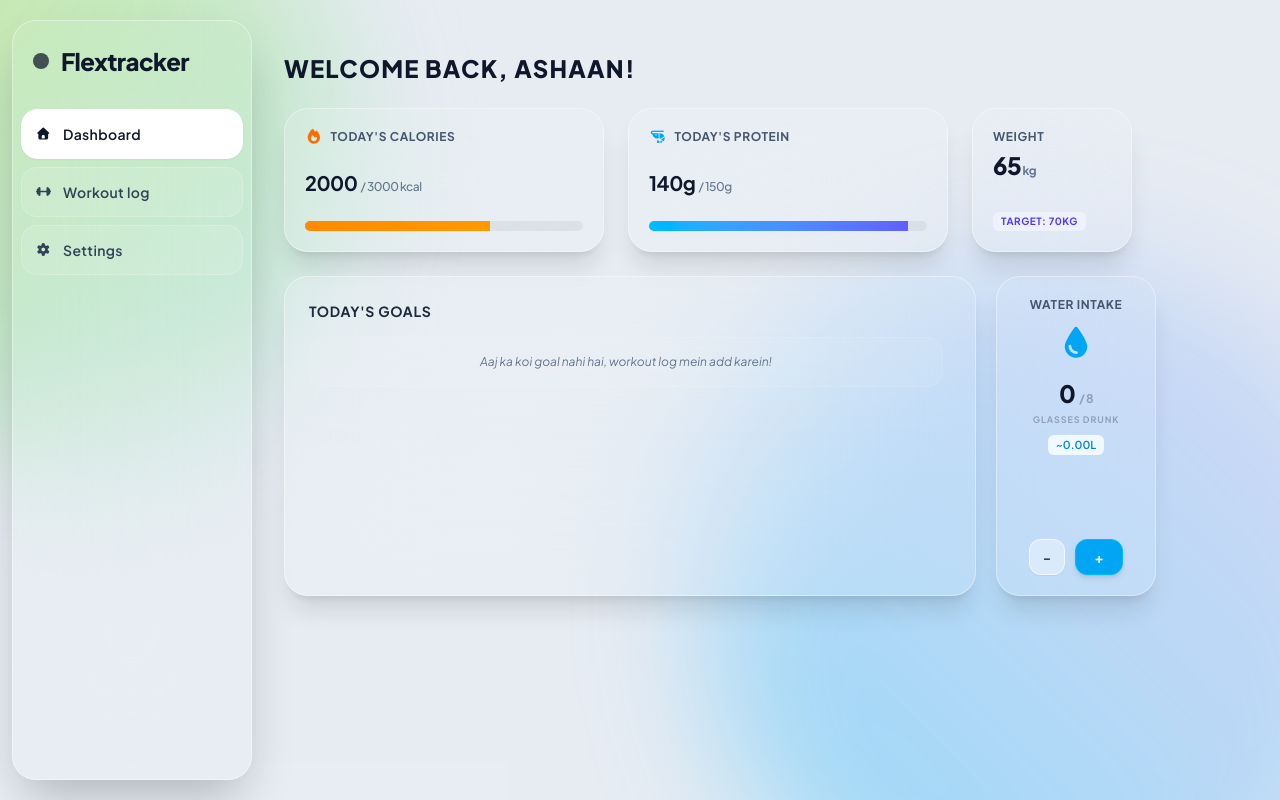
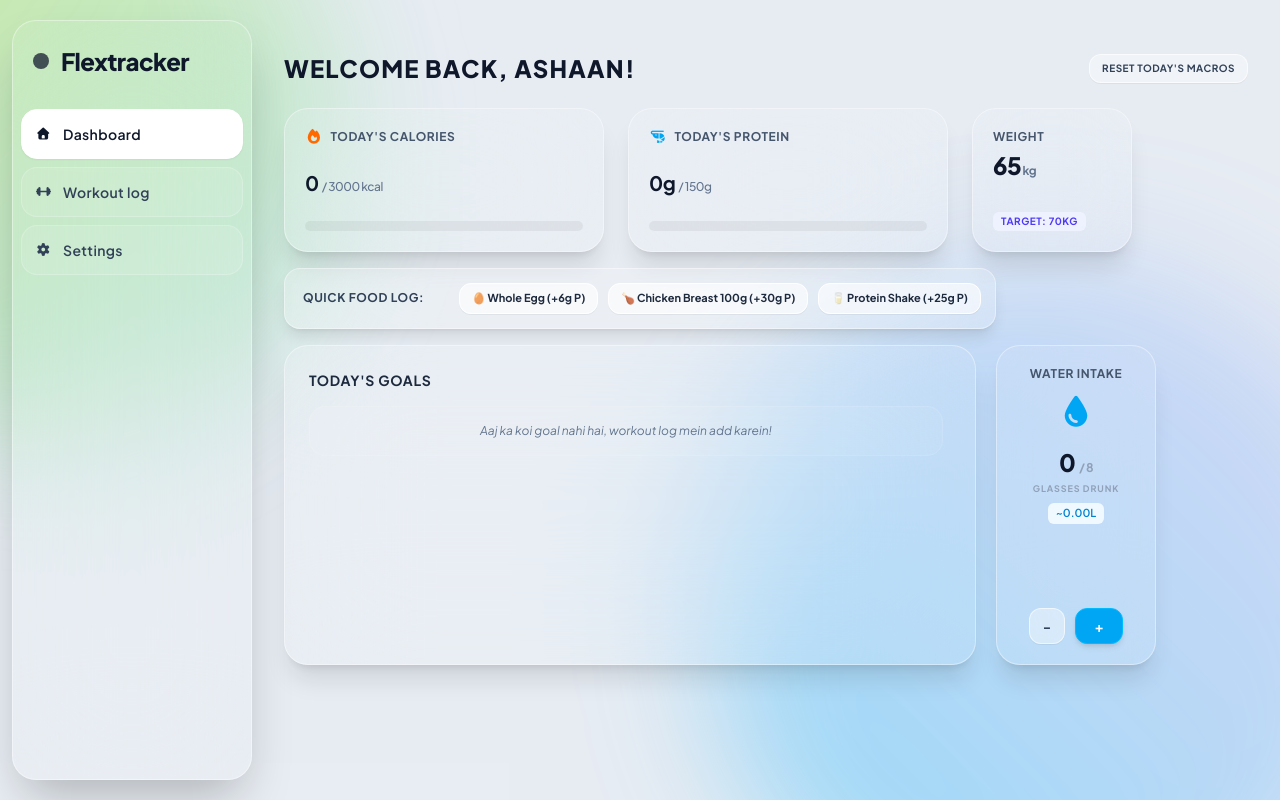
Before and after one commit to ashaanpy-web/Flex-tracker, a React (Vite) app: page / in a window 1280 px wide. Built offline with nearby package versions, Linux system fonts and the light colour scheme.

Commit message:
added quick macros

```diff
--- a/src/App.jsx
+++ b/src/App.jsx
@@ -4,17 +4,21 @@ import "./index.css";
 export default function App() {
   const [activeTab, setActiveTab] = useState("dashboard");
 
-  // 1. 💾 LOCAL STORAGE SE INITIAL DATA LOAD KARNA
+  // 💾 LOCAL STORAGE SE INITIAL DATA LOAD KARNA
   const [profileName, setProfileName] = useState(() => {
     return localStorage.getItem("flex_profileName") || "Ashaan";
   });
 
-  const [currentCalorie, setCalorie] = useState(2000); // Daily intake resets generally, but targets stay
+  const [currentCalorie, setCalorie] = useState(() => {
+    return Number(localStorage.getItem("flex_currentCalorie")) || 0;
+  });
   const [targetCalorie, setTargetCalorie] = useState(() => {
     return Number(localStorage.getItem("flex_targetCalorie")) || 3000;
   });
 
-  const [currentProtein, setProtein] = useState(140);
+  const [currentProtein, setProtein] = useState(() => {
+    return Number(localStorage.getItem("flex_currentProtein")) || 0;
+  });
   const [targetProtein, setTargetProtein] = useState(() => {
     return Number(localStorage.getItem("flex_targetProtein")) || 150;
   });
@@ -44,12 +48,17 @@ export default function App() {
     protein: false,
   });
 
-  // 2. 💾 EFFECT: DATA KO LOCAL STORAGE MEIN SAVE KARNA
+  // 💾 EFFECT: DATA KO LOCAL STORAGE MEIN SAVE KARNA
   useEffect(() => {
     localStorage.setItem("flex_profileName", profileName);
     localStorage.setItem("flex_targetCalorie", targetCalorie.toString());
     localStorage.setItem("flex_targetProtein", targetProtein.toString());
   }, [profileName, targetCalorie, targetProtein]);
+
+  useEffect(() => {
+    localStorage.setItem("flex_currentCalorie", currentCalorie.toString());
+    localStorage.setItem("flex_currentProtein", currentProtein.toString());
+  }, [currentCalorie, currentProtein]);
 
   useEffect(() => {
     localStorage.setItem("flex_waterGlasses", waterGlasses.toString());
@@ -140,14 +149,26 @@ export default function App() {
     setRepsInput("");
   };
 
-  // 🗑️ DELETE WORKOUT LOGIC (Bonus clean feature)
   const handleDeleteWorkout = (id) => {
     setWorkoutList(workoutList.filter((item) => item.id !== id));
   };
 
+  // WATER ACTIONS
   const addWaterGlass = () => setWaterGlasses((prev) => prev + 1);
   const removeWaterGlass = () =>
     setWaterGlasses((prev) => Math.max(0, prev - 1));
+
+  // 🥩 QUICK MACROS LOGGER LOGIC
+  const handleQuickLog = (cal, prot) => {
+    setCalorie((prev) => prev + cal);
+    setProtein((prev) => prev + prot);
+  };
+
+  // RESET DAILY INTAKE BUTTON (Bonus function for testing)
+  const handleResetIntake = () => {
+    setCalorie(0);
+    setProtein(0);
+  };
 
   const handleSaveName = () => {
     if (tempName.trim()) setProfileName(tempName);
@@ -242,9 +263,17 @@ export default function App() {
           {/* 🟢 DASHBOARD VIEW */}
           {activeTab == "dashboard" && (
             <div className="animate-in fade-in duration-300 slide-in-from-bottom-2">
-              <h1 className="text-2xl font-black tracking-wider text-slate-900 uppercase mb-2">
-                WELCOME BACK, {profileName}!
-              </h1>
+              <div className="flex justify-between items-center mb-2">
+                <h1 className="text-2xl font-black tracking-wider text-slate-900 uppercase">
+                  WELCOME BACK, {profileName}!
+                </h1>
+                <button
+                  onClick={handleResetIntake}
+                  className="text-[10px] font-bold tracking-wider uppercase bg-white/40 border border-white/60 text-slate-700 px-3 py-1.5 rounded-xl hover:bg-red-50 hover:text-red-600 hover:border-red-200 transition-all shadow-2xs active:scale-95"
+                >
+                  Reset Today's Macros
+                </button>
+              </div>
 
               <div className="flex gap-6 mt-6">
                 {/* Calories Card */}
@@ -311,7 +340,34 @@ export default function App() {
                 </div>
               </div>
 
-              <div className="flex items-center mt-6">
+              {/* 🥩 QUICK LOGGER COMPONENT (New Glassmorphic Bar) */}
+              <div className="w-[712px] bg-white/20 border border-white/40 backdrop-blur-3xl rounded-2xl p-3.5 mt-4 flex items-center justify-between shadow-lg">
+                <span className="text-xs font-bold uppercase tracking-wider text-slate-700 pl-1">
+                  Quick Food Log:
+                </span>
+                <div className="flex gap-2.5">
+                  <button
+                    onClick={() => handleQuickLog(70, 6)}
+                    className="bg-white/60 border border-white hover:bg-white text-slate-800 text-[11px] font-bold px-3 py-1.5 rounded-xl transition-all shadow-2xs active:scale-95"
+                  >
+                    🥚 Whole Egg (+6g P)
+                  </button>
+                  <button
+                    onClick={() => handleQuickLog(165, 30)}
+                    className="bg-white/60 border border-white hover:bg-white text-slate-800 text-[11px] font-bold px-3 py-1.5 rounded-xl transition-all shadow-2xs active:scale-95"
+                  >
+                    🍗 Chicken Breast 100g (+30g P)
+                  </button>
+                  <button
+                    onClick={() => handleQuickLog(200, 25)}
+                    className="bg-white/60 border border-white hover:bg-white text-slate-800 text-[11px] font-bold px-3 py-1.5 rounded-xl transition-all shadow-2xs active:scale-95"
+                  >
+                    🥛 Protein Shake (+25g P)
+                  </button>
+                </div>
+              </div>
+
+              <div className="flex items-center mt-4">
                 <div className="h-80 w-178 pr-5 flex">
                   <div className="h-full w-full bg-white/10 border border-white/40 backdrop-blur-3xl shadow-xl rounded-3xl p-6 flex flex-col costum-scrollbar">
                     <p className="text-sm font-bold tracking-wider text-slate-800 uppercase mb-4">
```
